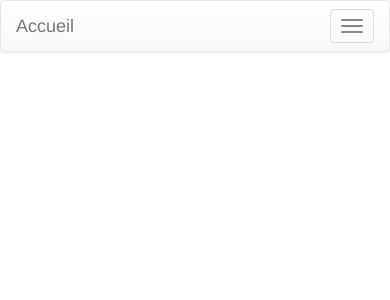
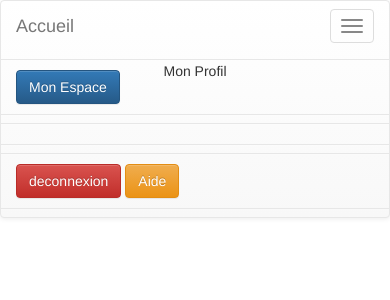
Before and after one commit to Mickatronic/GestNote, a PHP site: page /MonProfil.php in a window 390 px wide. Shown: the top 300 px of the page. Run offline with PHP 8.4, Linux system fonts and the light colour scheme; the visitor is signed in with stand-in values (Sample User, id 1).

Commit message:
Pour Nate
modif

```diff
--- a/www/MonProfil.php
+++ b/www/MonProfil.php
@@ -39,6 +39,43 @@
         <span class="icon-bar"></span>
       </button>
 
-	  	    <a class="navbar-brand" href="Index.php">Accueil</a
+	  	    <a class="navbar-brand" href="Index.php">Accueil</a>
 
     </div>
+	<?php
+		if (isset ($_SESSION["Nom"]))
+		{
+	?>
+	<div class="navbar-brand2">Mon Profil</div>
+	<div class="navbar-form navbar-left">
+		<a href="MonEspace.php" class="btn btn-primary">Mon Espace</a>
+
+	</div>
+	<div class="navbar-form navbar-left">
+		<a class="col-xs-offset-1" href="Index.php"></a>
+	</div>
+	<div  class="navbar-form navbar-right" role="search">
+		<a href="deconnexion.php" class="btn btn-danger">deconnexion</a>
+		<a href="Aide.php" class="btn btn-warning">Aide</a>
+	</div>
+
+	<?php
+	}
+	else
+	hearder ("Location: index.php");
+	{
+	?>
+
+
+
+
+	<?php
+	}
+	?>
+
+
+   </div>
+   </nav>
+
+  </body>
+</html>
```
Also changed, not shown: www/MonEspace.php (+2 -9 lines).
